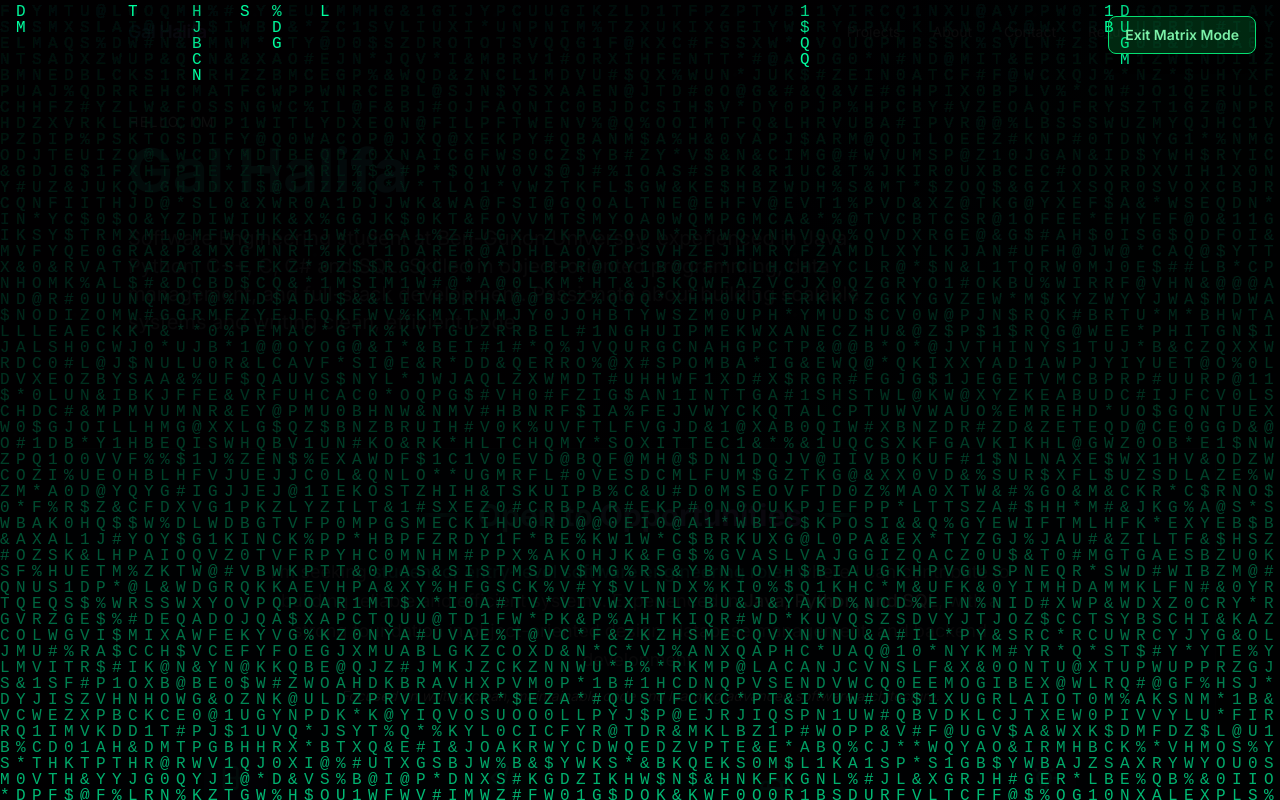
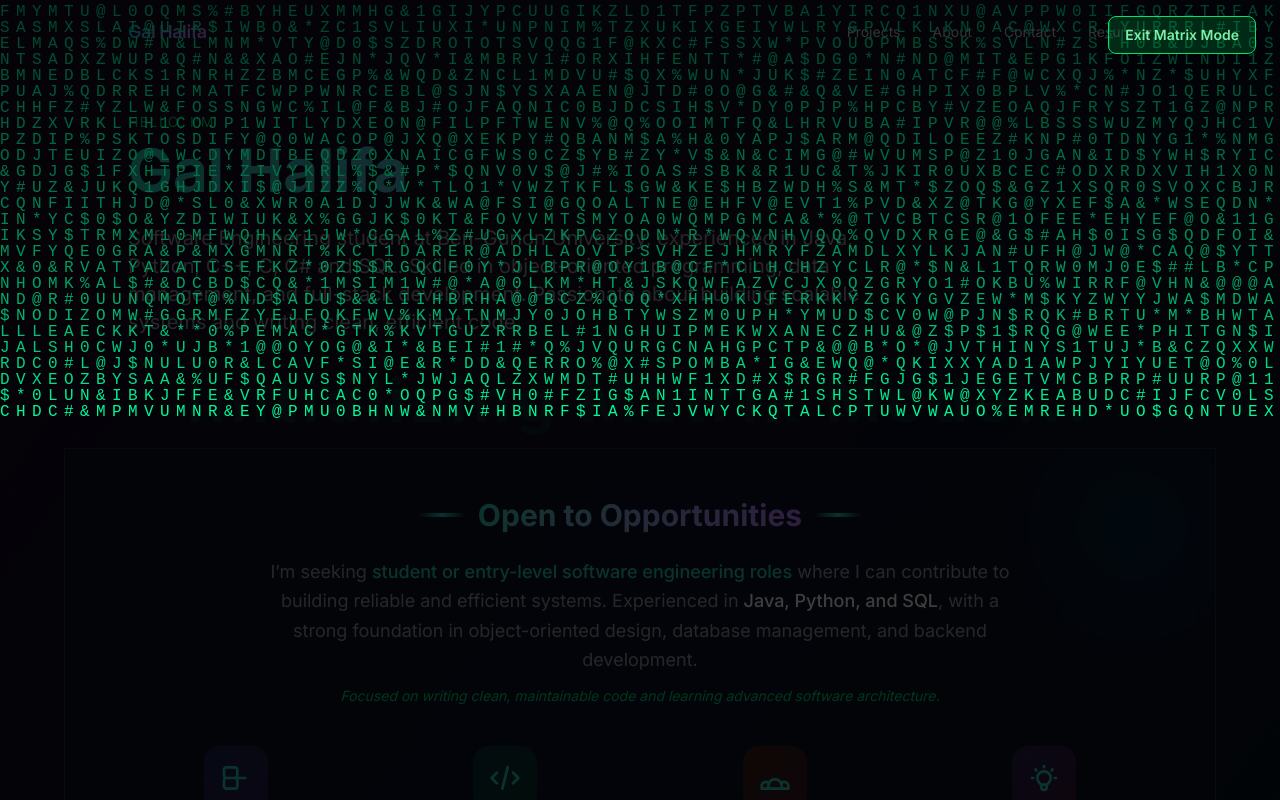
Before and after one commit to GalHalifa6/Portfolio, a Next.js app: page / in a window 1280 px wide. Both pictures are taken after a click on the button "🟩 Enter Matrix Mode". Shown: the top 800 px of the page. Built offline with nearby package versions, Linux system fonts and the light colour scheme.

Commit message:
matrix mode1

```diff
--- a/src/app/layout.tsx
+++ b/src/app/layout.tsx
@@ -1,9 +1,7 @@
-'use client';
-import { useState } from 'react';
 import type { Metadata } from 'next';
 import { Inter } from 'next/font/google';
 import './globals.css';
-import MatrixMode from '@/components/MatrixMode';
+import ClientLayoutWrapper from '@/components/ClientLayoutWrapper';
 
 const inter = Inter({ subsets: ['latin'] });
 
@@ -14,39 +12,10 @@ export const metadata: Metadata = {
 };
 
 export default function RootLayout({ children }: { children: React.ReactNode }) {
-  const [matrixMode, setMatrixMode] = useState(false);
-
   return (
     <html lang="en">
-      <body
-        className={`${inter.className} antialiased relative transition-all duration-700 ${
-          matrixMode ? 'bg-black text-green-400' : ''
-        }`}
-      >
-        {/* רקע דינמי רגיל */}
-        {!matrixMode && (
-          <div className="fixed inset-0 -z-10 overflow-hidden">
-            <div className="absolute inset-0 animate-gradientFlow bg-[length:200%_200%] bg-gradient-to-r from-[#0f172a] via-[#1e293b] to-[#0f172a]" />
-          </div>
-        )}
-
-        {/* מצב מטריקס */}
-        {matrixMode && <MatrixMode />}
-
-        {/* כפתור החלפה */}
-        <button
-          onClick={() => setMatrixMode(!matrixMode)}
-          className={`fixed top-4 right-6 z-[9999] px-4 py-2 rounded-lg text-sm font-semibold transition-all duration-500 shadow-lg ${
-            matrixMode
-              ? 'bg-green-500/20 border border-green-400 text-green-300 hover:bg-green-500/40'
-              : 'bg-cyan-500/10 border border-cyan-400 text-cyan-300 hover:bg-cyan-500/30'
-          }`}
-        >
-          {matrixMode ? 'Exit Matrix Mode' : '🟩 Enter Matrix Mode'}
-        </button>
-
-        {/* תוכן האתר */}
-        <div className="relative z-10">{children}</div>
+      <body className={`${inter.className} antialiased relative`}>
+        <ClientLayoutWrapper>{children}</ClientLayoutWrapper>
       </body>
     </html>
   );
--- /dev/null
+++ b/src/components/ClientLayoutWrapper.tsx
@@ -0,0 +1,74 @@
+'use client';
+import { useState } from 'react';
+import { motion, AnimatePresence } from 'framer-motion';
+import MatrixMode from '@/components/MatrixMode';
+
+export default function ClientLayoutWrapper({ children }: { children: React.ReactNode }) {
+  const [matrixMode, setMatrixMode] = useState(false);
+  const [transitioning, setTransitioning] = useState(false);
+
+  const handleToggle = () => {
+    if (!matrixMode) {
+      setTransitioning(true);
+      setTimeout(() => {
+        setMatrixMode(true);
+        setTransitioning(false);
+      }, 1500);
+    } else {
+      setMatrixMode(false);
+    }
+  };
+
+  return (
+    <>
+      {/* רקע רגיל */}
+      {!matrixMode && (
+        <div className="fixed inset-0 -z-10 overflow-hidden">
+          <div className="absolute inset-0 animate-gradientFlow bg-[length:200%_200%] bg-gradient-to-r from-[#0f172a] via-[#1e293b] to-[#0f172a]" />
+        </div>
+      )}
+
+      {/* אפקט מטריקס */}
+      <AnimatePresence>{matrixMode && <MatrixMode visible={matrixMode} />}</AnimatePresence>
+
+      {/* אפקט פתיחה קולנועי */}
+      <AnimatePresence>
+        {transitioning && (
+          <motion.div
+            initial={{ opacity: 0 }}
+            animate={{ opacity: 1 }}
+            exit={{ opacity: 0 }}
+            transition={{ duration: 1.5 }}
+            className="fixed inset-0 z-[9999] flex items-center justify-center bg-black"
+          >
+            <motion.h1
+              initial={{ opacity: 0, scale: 0.8 }}
+              animate={{ opacity: 1, scale: 1 }}
+              transition={{ duration: 1 }}
+              className="text-4xl md:text-6xl font-bold text-green-400 tracking-widest"
+            >
+              Initializing Matrix Mode...
+            </motion.h1>
+          </motion.div>
+        )}
+      </AnimatePresence>
+
+      {/* כפתור הפעלה */}
+      <button
+        onClick={handleToggle}
+        className={`fixed top-4 right-6 z-[9999] px-4 py-2 rounded-lg text-sm font-semibold transition-all duration-500 shadow-lg ${
+          matrixMode
+            ? 'bg-green-500/20 border border-green-400 text-green-300 hover:bg-green-500/40'
+            : 'bg-cyan-500/10 border border-cyan-400 text-cyan-300 hover:bg-cyan-500/30'
+        }`}
+      >
+        {matrixMode ? 'Exit Matrix Mode' : '🟩 Enter Matrix Mode'}
+      </button>
+
+      {/* תוכן האתר */}
+      <div className={`relative z-10 transition-all duration-700 ${matrixMode ? 'text-green-400' : ''}`}>
+        {children}
+      </div>
+    </>
+  );
+}
```
